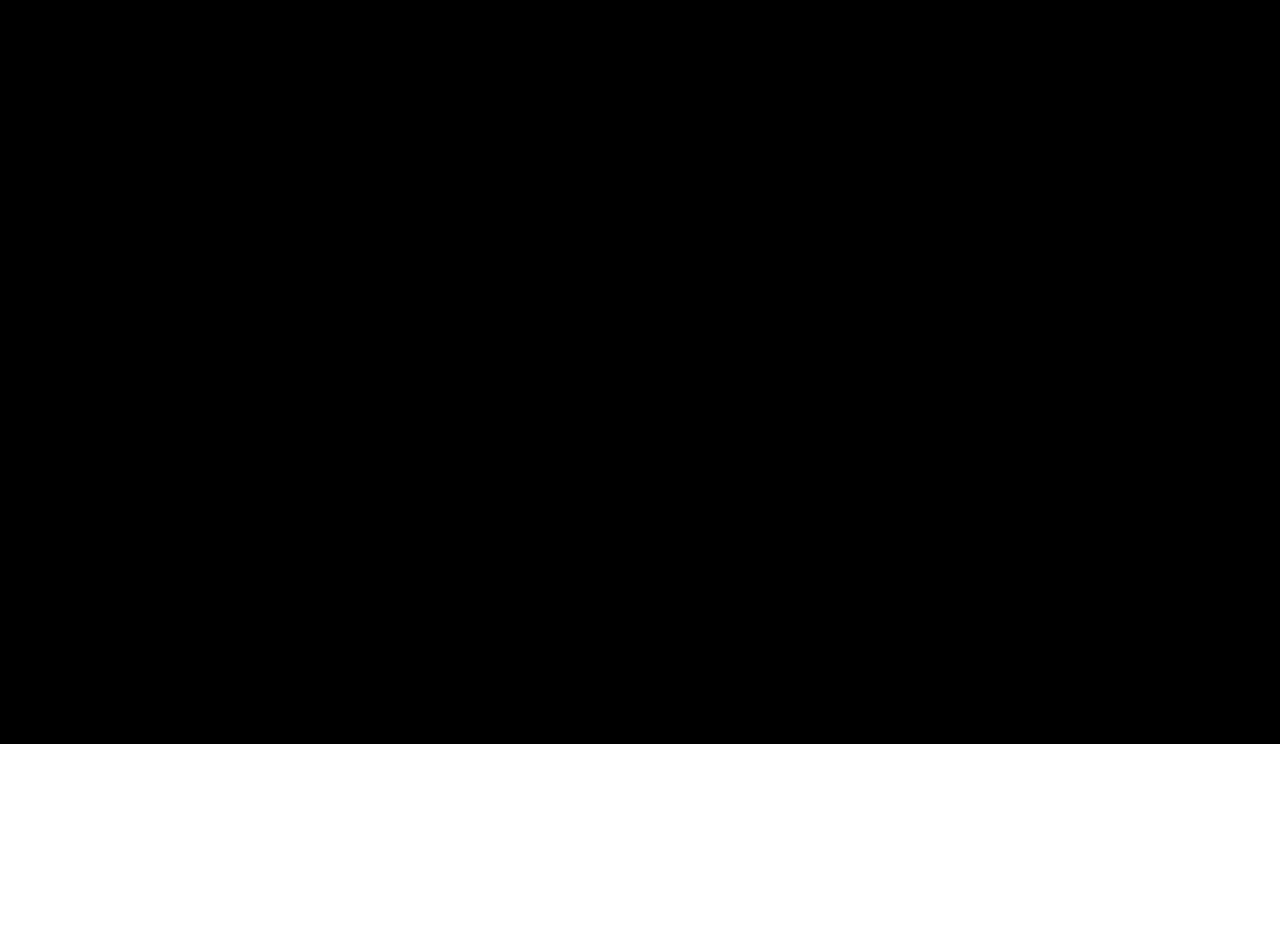
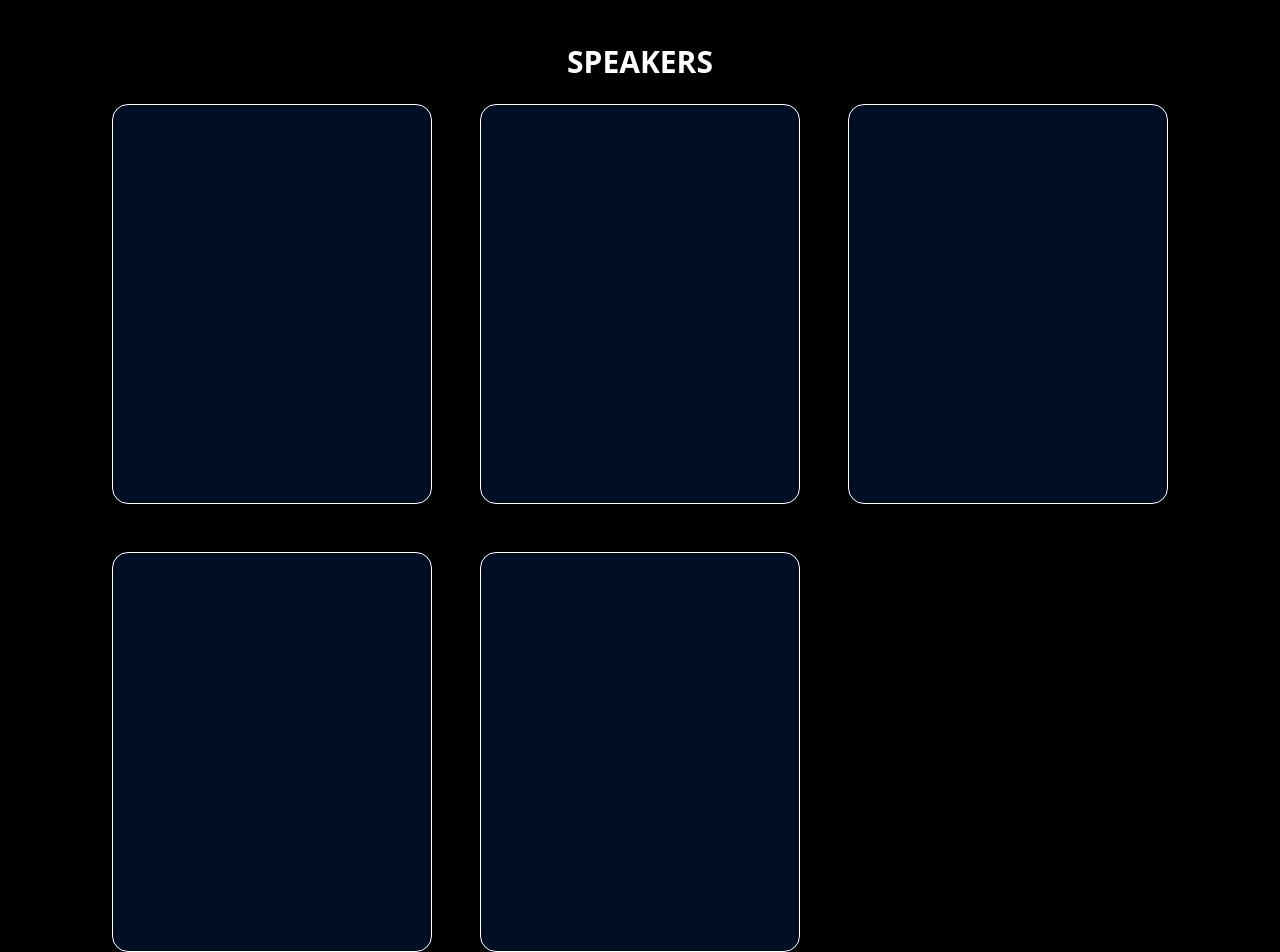
Before and after one commit to Aadi-Devs/Tedx_BVCOE, a React (Vite) app: page / in a window 1280 px wide. Shown: the part 2194-3146 px from the top of the page. Before the commit the page ends 2938 px from the top, so only its background shows below. Built offline with nearby package versions, Linux system fonts and the light colour scheme.

Commit message:
added speaker cards

```diff
--- a/src/App.jsx
+++ b/src/App.jsx
@@ -148,14 +148,14 @@ const InfoButtons = () => {
 const Speakers = () => {
   return(
       <>
-        <div className="min-h-[700px] bg-black">
-          <h1></h1>
-          <div>
-            <div></div>
-            <div></div>
-            <div></div>
-            <div></div>
-            <div></div>
+        <div className="min-h-[700px] bg-black flex flex-col w-full px-10 items-center gap-6">
+          <h1 className="text-white text-3xl font-bold">SPEAKERS</h1>
+          <div className="grid sm:grid-cols-3 grid-cols-1 gap-12 items-center justify-center">
+            <div className=" sm:h-[400px] h-[360px] w-80 flex flex-col items-center justify-center gap-4 border border-white rounded-2xl px-4 bg-[#000E24]"></div>
+            <div className=" sm:h-[400px] h-[360px] w-80 flex flex-col items-center justify-center gap-4 border border-white rounded-2xl px-4 bg-[#000E24]"></div>
+            <div className=" sm:h-[400px] h-[360px] w-80 flex flex-col items-center justify-center gap-4 border border-white rounded-2xl px-4 bg-[#000E24]"></div>
+            <div className=" sm:h-[400px] h-[360px] w-80 flex flex-col items-center justify-center gap-4 border border-white rounded-2xl px-4 bg-[#000E24]"></div>
+            <div className=" sm:h-[400px] h-[360px] w-80 flex flex-col items-center justify-center gap-4 border border-white rounded-2xl px-4 bg-[#000E24]"></div>
           </div>
         </div>
       </>
```
